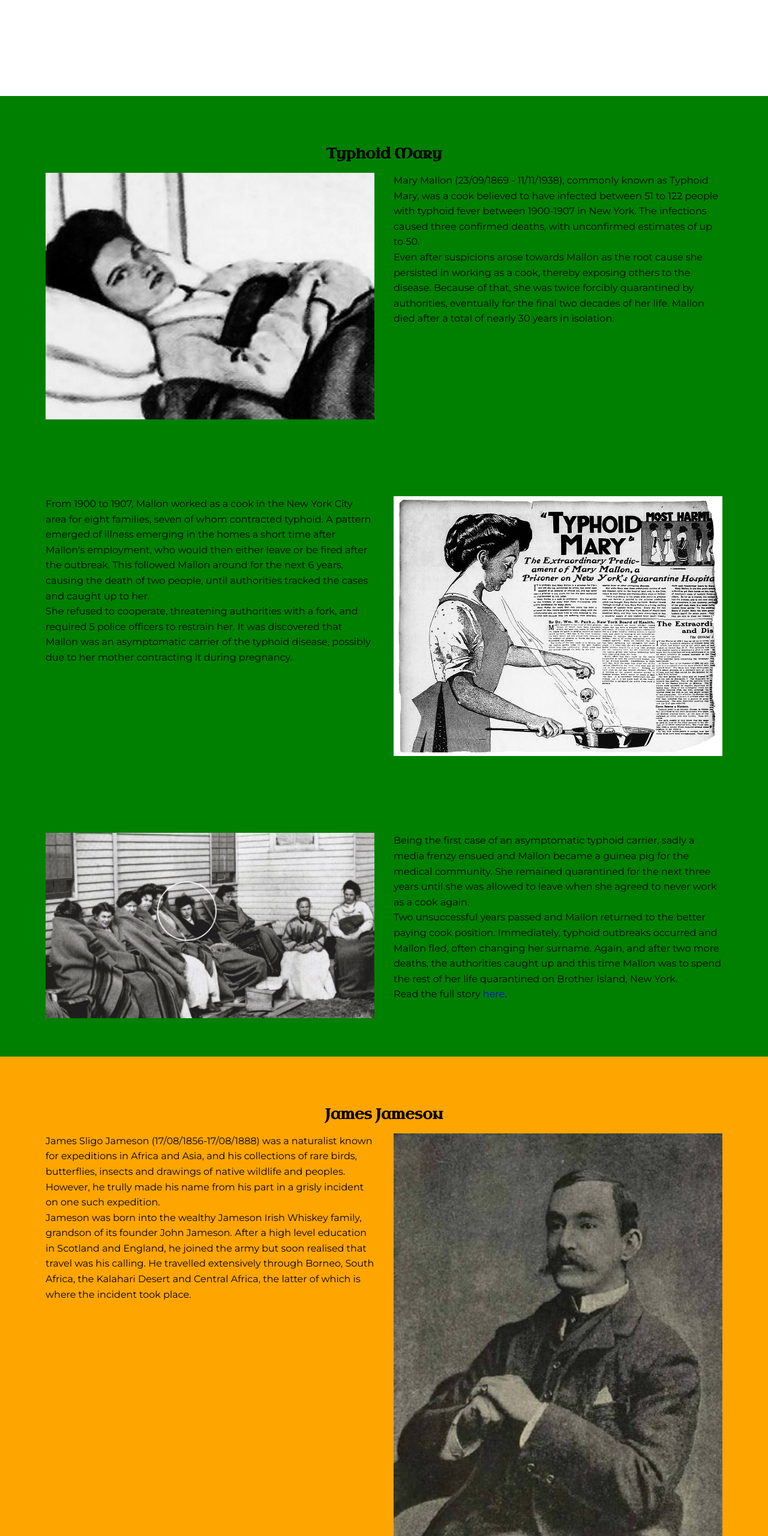
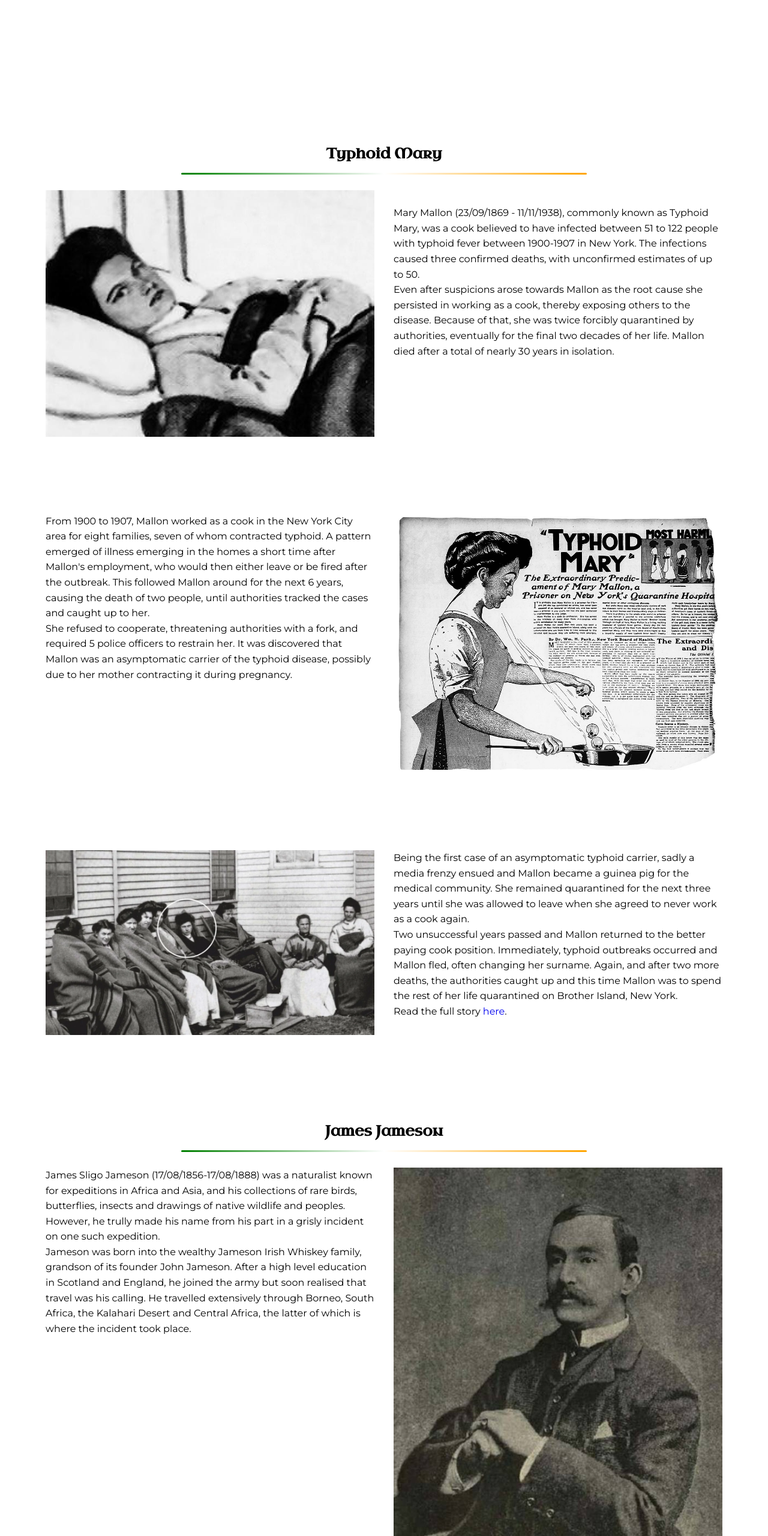
Before and after one commit to DarraghColeman/Eire-Dubh-Milestone-1-, a plain HTML site: page people.html in a window 1280 px wide. Shown: the part 240-2800 px from the top of the page at 60% size. Drawn offline with Linux system fonts and the light colour scheme.

Commit message:
Add section titles & hr

```diff
--- a/people.html
+++ b/people.html
@@ -43,14 +43,17 @@
             </div>
         </header>
 
-        <section style="background-color: green;">
+        <section>
             <div class="container">
                 <h2 class="text-center">Typhoid Mary </h2>
+                <hr class="hr-center">
+                <br>
                 <div class="split">
                     <div>
                         <img src="assets/images/Typhoid_Mary.jpg" alt="">
                     </div>
                     <div>
+                        <br>
                         <p>Mary Mallon (23/09/1869 - 11/11/1938), commonly known as Typhoid Mary, was a
                          cook believed to have infected between 51 to 122 people with typhoid fever between 1900-1907 in New York.
                          The infections caused three confirmed deaths, with unconfirmed estimates of up to 50.</p>
@@ -62,7 +65,7 @@
             </div>
         </section>
 
-        <section style="background-color: green;">
+        <section>
             <div class="container">
                 <div class="split">
                     <div>
@@ -82,7 +85,7 @@
             </div>
         </section>
 
-        <section style="background-color: green;">
+        <section>
             <div class="container">
                 <div class="split">
                     <div>
@@ -103,9 +106,11 @@
             </div>
         </section>
 
-        <section style="background-color: orange;">
+        <section>
             <div class="container">
                 <h2 class="text-center">James Jameson</h2>
+                <hr class="hr-center">
+                <br>
                 <div class="split">
                     <div>
                         <p>James Sligo Jameson (17/08/1856-17/08/1888) was a naturalist known for expeditions in Africa and Asia, and his collections
@@ -123,7 +128,7 @@
             </div>
         </section>
 
-        <section style="background-color: green;">
+        <section>
             <div class="container">
                 <div class="split">
                     <div>
@@ -142,9 +147,8 @@
             </div>
         </section>
 
-        <section style="background-color: orange;">
+        <section>
             <div class="container">
-                <h2 class="text-center">James Jameson</h2>
                 <div class="split">
                     <div>
                         <p>By Jameson's own records, he was incredulous of the practice. His part in the event was
```
Also changed, not shown: index.html (+2 -2 lines), places.html (+12 -4 lines).
